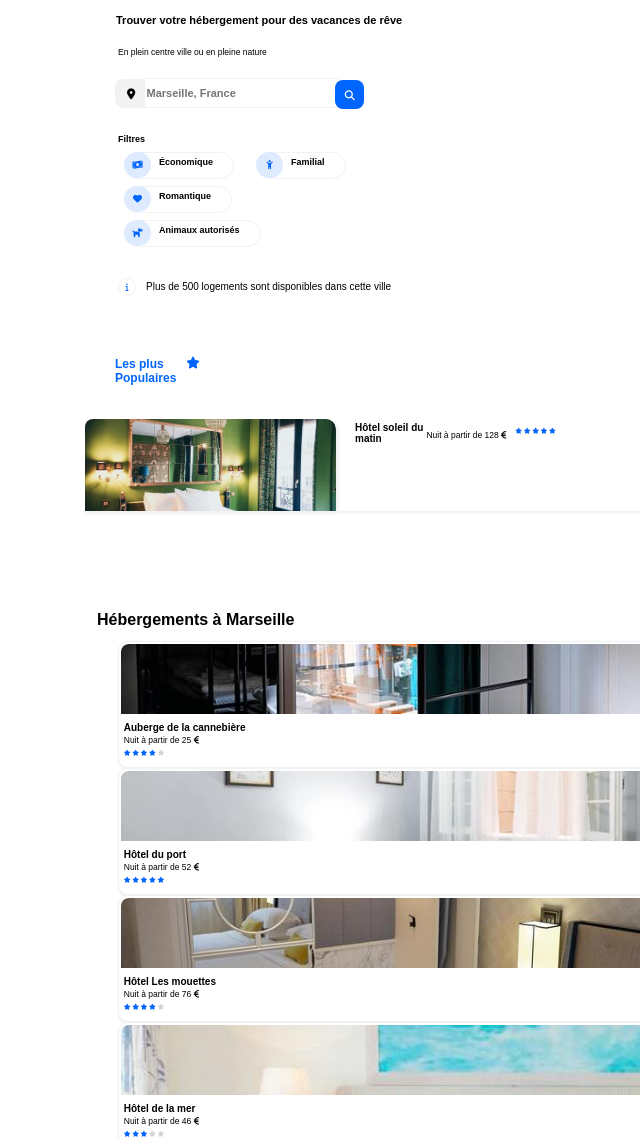
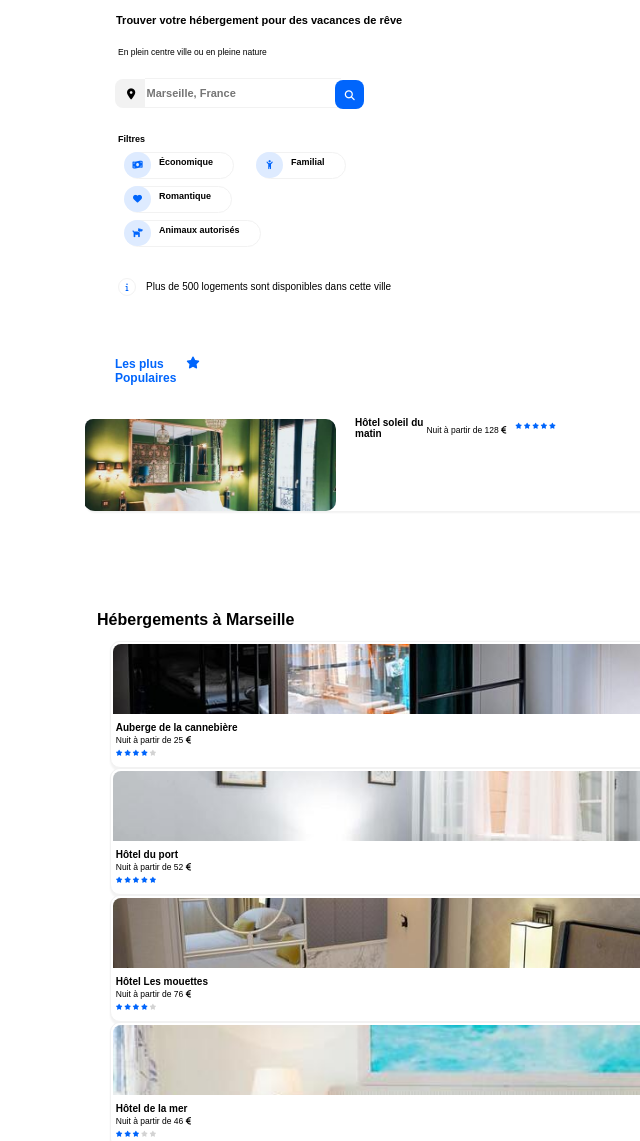
Before and after one commit to M-BEDH/Booki-P2, a plain HTML site: page index.html in a window 768 px wide. Shown: the part 164-1305 px from the top of the page, without its empty margins (128-768 px from the left). Drawn offline with Linux system fonts and the light colour scheme; a web font is replaced by a local one.

Commit message:
Corrections

```diff
--- a/css/moyenne_resolution.css
+++ b/css/moyenne_resolution.css
@@ -67,8 +67,12 @@
   }
   #Hebergements .carte{
     height: 125px;
+    width: 23vw;
     margin-top: 0;
     border: 1px solid #f2f2f2;
+  }
+  #Hebergements .carte-image{
+    width: 22.7vw;
   }
   #Hebergements .carte-image img{
    width: 100%;
@@ -86,7 +90,7 @@
   }
   #Populaires{
     background-color: white;
-    width: auto;
+    width: 98vw;
     height: 200px;
     margin-left: 2rem;
     display: flex;
@@ -102,20 +106,17 @@
     margin-top: 60px;
     position: relative;
     left: -125px;
+    box-shadow: #f2f2f2 2px 2px 2px 0px;
   }
   #Populaires .carte-image{
    width: inherit;
    height: inherit;
-   border-radius: 10px 12px 0px 0px;
-   box-shadow: #f2f2f2 3px 3px 3px 0px;
-
+   border-radius: 10px 12px;
   }
   #Populaires .carte-body{
-    width: inherit;
+    width: 10vw;
     display: flex;
     flex-direction: row;
-    padding-top: 5px;
-    box-shadow: #f2f2f2 2px 2px 2px 0px;
   }
   #Populaires .carte-titre{
     position: relative;
--- a/css/petite_resolution.css
+++ b/css/petite_resolution.css
@@ -127,7 +127,7 @@
  }
  .hebergement{
   position: relative;
-  left: -2rem;
+  left: -2.5rem;
  }
  #Hebergements h1{
   position: relative;
@@ -166,7 +166,7 @@
   font-size: 12px;
  }
  #Populaires .carte{
-  width: 86vw;
+  width: 90vw;
   height: 94px;
   margin-left: 0.5rem;
  }
```
